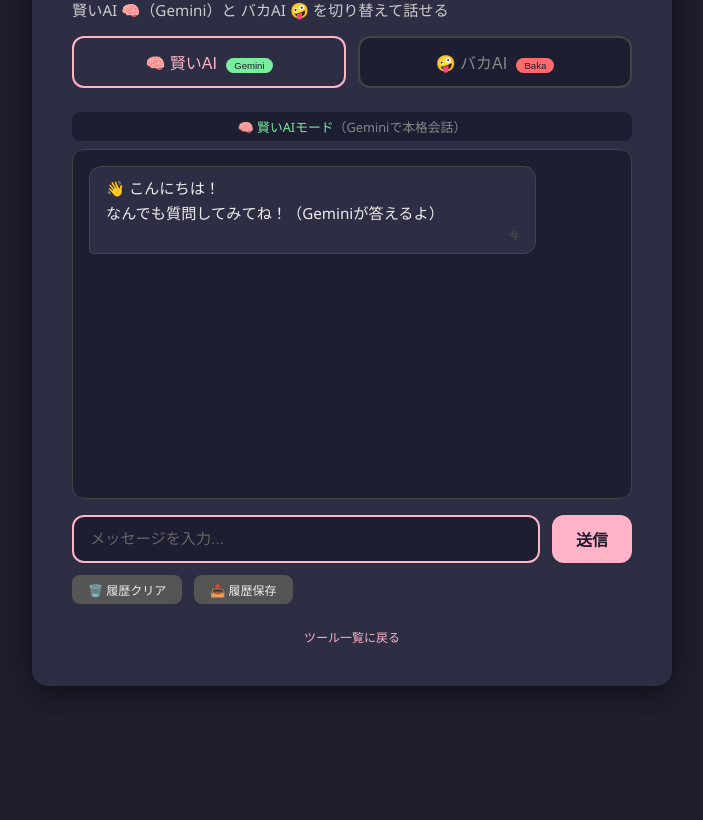
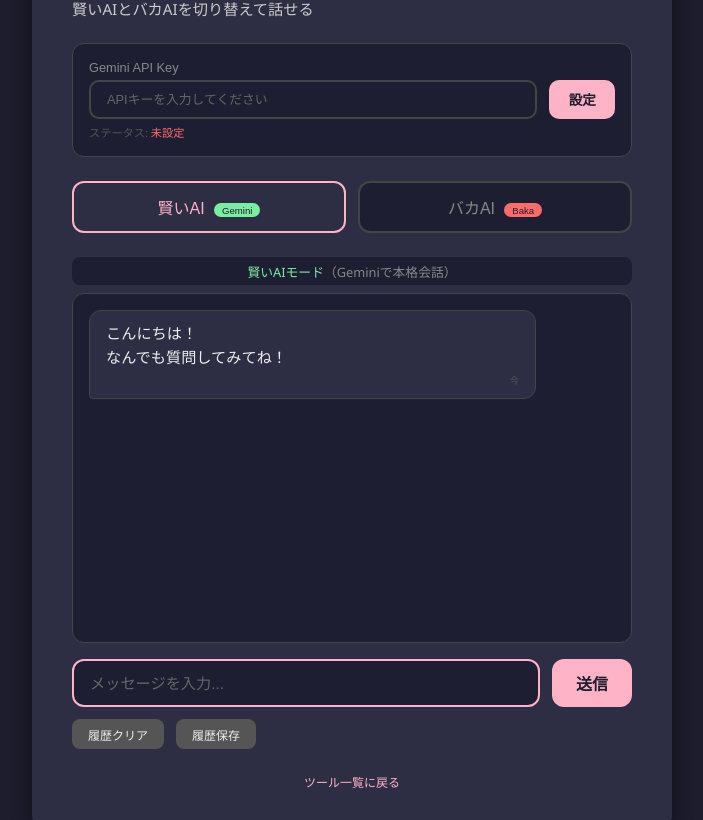
Before and after one commit to ppqh/ai, a plain HTML site: page index.html in a window 1280 px wide. Shown: the part 112-932 px from the top of the page, without its empty margins (288-991 px from the left). Before the commit the page ends 830 px from the top, so only its background shows below. Drawn offline with Linux system fonts and the light colour scheme; a web font is replaced by a local one.

Commit message:
Update index.html

```diff
--- a/index.html
+++ b/index.html
@@ -3,12 +3,11 @@
 <head>
     <meta charset="UTF-8" />
     <meta name="viewport" content="width=device-width, initial-scale=1.0"/>
-    <title>AI Chatbot - 賢い/バカ切り替え</title>
+    <title>AI Chatbot</title>
 
     <link href="https://fonts.googleapis.com/css2?family=Mochiy+Pop+One&family=Kiwi+Maru&display=swap" rel="stylesheet">
 
     <style>
-        /* スタイルは前回と同じ */
         * { box-sizing: border-box; margin: 0; padding: 0; }
         body {
             background: #1e1e2f;
@@ -38,9 +37,64 @@
         .sub {
             color: #ccc;
             font-size: 0.95rem;
-            margin-bottom: 1rem;
+            margin-bottom: 1.5rem;
         }
 
+        /* ===== APIキー設定エリア ===== */
+        .key-area {
+            background: #1e1e32;
+            border-radius: 12px;
+            padding: 1rem;
+            margin-bottom: 1.5rem;
+            border: 1px solid #444;
+        }
+        .key-area .key-label {
+            font-size: 0.8rem;
+            color: #888;
+            margin-bottom: 0.3rem;
+            font-family: 'Mochiy Pop One', sans-serif;
+        }
+        .key-area .key-row {
+            display: flex;
+            gap: 0.75rem;
+        }
+        .key-area .key-row input {
+            flex: 1;
+            background: #1e1e32;
+            border: 2px solid #444;
+            padding: 0.6rem 1rem;
+            border-radius: 10px;
+            color: #fff;
+            font-size: 0.8rem;
+            font-family: 'Kiwi Maru', sans-serif;
+            outline: none;
+            transition: border-color 0.3s;
+        }
+        .key-area .key-row input:focus { border-color: #ffb3c6; }
+        .key-area .key-row input::placeholder { color: #666; }
+        .key-area .key-row button {
+            background: #ffb3c6;
+            color: #1e1e2f;
+            border: none;
+            padding: 0.6rem 1.2rem;
+            border-radius: 10px;
+            font-size: 0.85rem;
+            font-family: 'Mochiy Pop One', sans-serif;
+            font-weight: bold;
+            cursor: pointer;
+            transition: background 0.2s;
+            white-space: nowrap;
+        }
+        .key-area .key-row button:hover { background: #ff8fab; }
+        .key-area .key-status {
+            font-size: 0.7rem;
+            color: #555;
+            margin-top: 0.3rem;
+        }
+        .key-area .key-status .set { color: #7bed9f; }
+        .key-area .key-status .not-set { color: #ff6b6b; }
+
+        /* ===== モード切替 ===== */
         .mode-toggle {
             display: flex;
             gap: 0.75rem;
@@ -170,8 +224,13 @@
             color: #555;
             text-align: center;
         }
-        .footer a { color: #ffb3c6; text-decoration: none; }
-        .footer a:hover { text-decoration: underline; }
+        .footer a {
+            color: #ffb3c6;
+            text-decoration: none;
+        }
+        .footer a:hover {
+            text-decoration: underline;
+        }
 
         .spinner {
             display: inline-block;
@@ -205,34 +264,46 @@
             .input-row { flex-direction: column; }
             .input-row button { width: 100%; }
             .mode-toggle button { font-size: 0.8rem; padding: 0.5rem; }
+            .key-area .key-row { flex-direction: column; }
         }
     </style>
 </head>
 <body>
 
     <div class="container">
-        <h1>🤖 AI Chatbot</h1>
-        <p class="sub">賢いAI 🧠（Gemini）と バカAI 🤪 を切り替えて話せる</p>
+        <h1>AI Chatbot</h1>
+        <p class="sub">賢いAIとバカAIを切り替えて話せる</p>
 
+        <!-- ===== APIキー設定 ===== -->
+        <div class="key-area">
+            <div class="key-label">Gemini API Key</div>
+            <div class="key-row">
+                <input type="text" id="apiKeyInput" placeholder="APIキーを入力してください" />
+                <button id="setKeyBtn">設定</button>
+            </div>
+            <div class="key-status" id="keyStatus">ステータス: <span class="not-set">未設定</span></div>
+        </div>
+
+        <!-- ===== モード切替 ===== -->
         <div class="mode-toggle">
             <button id="modeGenius" class="active">
-                🧠 賢いAI
+                賢いAI
                 <span class="badge genius">Gemini</span>
             </button>
             <button id="modeBaka">
-                🤪 バカAI
+                バカAI
                 <span class="badge baka">Baka</span>
             </button>
         </div>
 
         <div class="mode-indicator" id="modeIndicator">
-            🧠 <span class="genius-mode">賢いAIモード</span>（Geminiで本格会話）
+            <span class="genius-mode">賢いAIモード</span>（Geminiで本格会話）
         </div>
 
         <div class="chat-box" id="chatBox">
             <div class="msg bot">
-                👋 こんにちは！<br>
-                <span id="welcomeText">なんでも質問してみてね！</span>
+                こんにちは！<br>
+                なんでも質問してみてね！
                 <div class="time">今</div>
             </div>
         </div>
@@ -243,8 +314,8 @@
         </div>
 
         <div class="btn-row">
-            <button id="clearBtn">🗑️ 履歴クリア</button>
-            <button id="exportBtn">📥 履歴保存</button>
+            <button id="clearBtn">履歴クリア</button>
+            <button id="exportBtn">履歴保存</button>
         </div>
 
         <div class="footer">
@@ -254,32 +325,26 @@
 
     <script>
         // ================================================================
-        // ★★★ ここにあなたのAPIキーを設定してください ★★★
-        // ================================================================
-        const GEMINI_API_KEY = 'AQ.Ab8RN6IrtwkvbxX4qRTXRNdpWoNrWpbbWBCVzasbhU6nrO6p6A'; // ← ここを書き換える！
-        const GEMINI_API_URL = 'https://generativelanguage.googleapis.com/v1beta/models/gemini-2.0-flash:generateContent';
-
-        // ================================================================
         // ★★★ バカAI（パターンマッチ） ★★★
         // ================================================================
         const bakaResponses = {
             'こんにちは|やあ|おはよう|こんばんは': [
-                'こんにちは！😊 今日はどんな日？',
+                'こんにちは！ 今日はどんな日？',
                 'やあ！元気にしてた？',
                 'お疲れ様！話しかけてくれてありがとう'
             ],
             'お疲れ|疲れた|眠い|つかれた': [
-                'お疲れ様！ゆっくり休んでね 😴',
+                'お疲れ様！ゆっくり休んでね',
                 '無理しないでね。適度に休憩が大事だよ！',
                 'お疲れさま。何か手伝えることある？'
             ],
             '元気|調子|どう?|気分': [
-                '元気だよ！話してくれて嬉しい！😄',
+                '元気だよ！話してくれて嬉しい！',
                 '絶好調！君はどう？',
                 'いつも以上に元気いっぱいだよ！'
             ],
             'ありがとう|感謝|thanks': [
-                'どういたしまして！😊 また何かあったら聞いてね！',
+                'どういたしまして！ また何かあったら聞いてね！',
                 'いつでもどうぞ！あなたの役に立てて嬉しいよ！'
             ],
             '名前|あなたの名前|お名前': [
@@ -287,12 +352,12 @@
                 '私はバカAI。賢いAIには負けるけど、愛はあるよ！'
             ],
             'バカ|あほ|まぬけ|間抜け': [
-                'そう言われると悲しいよ…でもバカだしね！😂',
+                'そう言われると悲しいよ…でもバカだしね！',
                 'バカでごめんね！でも愛されてるからいいの！'
             ],
             '賢い|頭いい|すごい|できる': [
                 'えへへ、褒めてくれるの？嬉しいけど、実はバカなんだよね！',
-                '賢く見える？それはきっと錯覚だよ！😄'
+                '賢く見える？それはきっと錯覚だよ！'
             ]
         };
 
@@ -306,7 +371,7 @@
             }
             const fallbacks = [
                 'なるほど！それについてもっと詳しく教えてくれる？（バカだからよくわかんないや）',
-                '🤔 うーん…バカには難しい質問だなあ！',
+                'うーん…バカには難しい質問だなあ！',
                 'ほほう！それでどうなったの？（実はよくわかってない）',
                 'いいね！それ、もっと深掘りしていきたいな！（適当）',
                 'バカだから難しいことはわかんないけど、君の話は好きだよ！'
@@ -317,12 +382,13 @@
         // ================================================================
         // ★★★ 賢いAI（Google Gemini） ★★★
         // ================================================================
-        async function getGeniusResponse(input) {
-            if (!GEMINI_API_KEY || GEMINI_API_KEY === 'AQ.Ab8RN6IrtwkvbxX4qRTXRNdpWoNrWpbbWBCVzasbhU6nrO6p6A') {
-                return '⚠️ Gemini APIキーが設定されていません。\nコード内の `GEMINI_API_KEY` にキーを設定してね！';
+        async function getGeniusResponse(input, apiKey) {
+            if (!apiKey) {
+                return 'APIキーが設定されていません。上部の入力欄にAPIキーを設定してください。';
             }
             try {
-                const response = await fetch(`${GEMINI_API_URL}?key=${GEMINI_API_KEY}`, {
+                const url = 'https://generativelanguage.googleapis.com/v1beta/models/gemini-2.0-flash:generateContent';
+                const response = await fetch(`${url}?key=${apiKey}`, {
                     method: 'POST',
                     headers: {
                         'Content-Type': 'application/json'
@@ -340,14 +406,14 @@
 
                 if (!response.ok) {
                     const error = await response.json();
-                    return `❌ APIエラー: ${error.error?.message || '不明なエラー'}`;
+                    return 'APIエラー: ' + (error.error?.message || '不明なエラー');
                 }
 
                 const data = await response.json();
                 return data.candidates[0].content.parts[0].text;
 
             } catch (error) {
-                return `❌ 通信エラー: ${error.message}`;
+                return '通信エラー: ' + error.message;
             }
         }
 
@@ -355,7 +421,11 @@
         // ★★★ UI制御 ★★★
         // ================================================================
         let currentMode = 'genius';
+        let currentApiKey = '';
 
+        const apiKeyInput = document.getElementById('apiKeyInput');
+        const setKeyBtn = document.getElementById('setKeyBtn');
+        const keyStatus = document.getElementById('keyStatus');
         const chatBox = document.getElementById('chatBox');
         const userInput = document.getElementById('userInput');
         const sendBtn = document.getElementById('sendBtn');
@@ -364,34 +434,63 @@
         const modeGenius = document.getElementById('modeGenius');
         const modeBaka = document.getElementById('modeBaka');
         const modeIndicator = document.getElementById('modeIndicator');
-        const welcomeText = document.getElementById('welcomeText');
 
+        // ===== APIキー管理 =====
+        function loadApiKey() {
+            const saved = localStorage.getItem('gemini_api_key');
+            if (saved) {
+                currentApiKey = saved;
+                apiKeyInput.value = saved;
+                keyStatus.innerHTML = 'ステータス: <span class="set">設定済み</span>';
+            } else {
+                keyStatus.innerHTML = 'ステータス: <span class="not-set">未設定</span>';
+            }
+        }
+
+        function saveApiKey() {
+            const key = apiKeyInput.value.trim();
+            if (key) {
+                currentApiKey = key;
+                localStorage.setItem('gemini_api_key', key);
+                keyStatus.innerHTML = 'ステータス: <span class="set">設定済み</span>';
+                alert('APIキーを保存しました！');
+            } else {
+                alert('APIキーを入力してください');
+            }
+        }
+
+        setKeyBtn.addEventListener('click', saveApiKey);
+        apiKeyInput.addEventListener('keydown', (e) => {
+            if (e.key === 'Enter') saveApiKey();
+        });
+
+        // ===== モード切替 =====
         function setMode(mode) {
             currentMode = mode;
             modeGenius.classList.toggle('active', mode === 'genius');
             modeBaka.classList.toggle('active', mode === 'baka');
 
             if (mode === 'genius') {
-                modeIndicator.innerHTML = '🧠 <span class="genius-mode">賢いAIモード</span>（Geminiで本格会話）';
-                welcomeText.textContent = 'なんでも質問してみてね！（Geminiが答えるよ）';
+                modeIndicator.innerHTML = '<span class="genius-mode">賢いAIモード</span>（Geminiで本格会話）';
             } else {
-                modeIndicator.innerHTML = '🤪 <span class="baka-mode">バカAIモード</span>（パターンマッチで適当返答）';
-                welcomeText.textContent = 'バカだけど、愛はあるよ！😄';
+                modeIndicator.innerHTML = '<span class="baka-mode">バカAIモード</span>（パターンマッチで適当返答）';
             }
         }
 
         modeGenius.addEventListener('click', () => setMode('genius'));
         modeBaka.addEventListener('click', () => setMode('baka'));
 
+        // ===== メッセージ =====
         function addMessage(text, isUser) {
             const div = document.createElement('div');
             div.className = `msg ${isUser ? 'user' : 'bot'}`;
             const time = new Date().toLocaleTimeString('ja-JP', { hour: '2-digit', minute: '2-digit' });
-            div.innerHTML = `${text.replace(/\n/g, '<br>')}<div class="time">${time}</div>`;
+            div.innerHTML = text.replace(/\n/g, '<br>') + '<div class="time">' + time + '</div>';
             chatBox.appendChild(div);
             chatBox.scrollTop = chatBox.scrollHeight;
         }
 
+        // ===== 送信 =====
         async function sendMessage() {
             const text = userInput.value.trim();
             if (!text) return;
@@ -401,32 +500,33 @@
             userInput.focus();
 
             sendBtn.disabled = true;
-            sendBtn.innerHTML = '<span class="spinner"></span> 考え中...';
+            sendBtn.innerHTML = '考え中...';
 
             try {
                 let reply;
                 if (currentMode === 'genius') {
-                    reply = await getGeniusResponse(text);
+                    reply = await getGeniusResponse(text, currentApiKey);
                 } else {
                     await new Promise(resolve => setTimeout(resolve, 300 + Math.random() * 500));
                     reply = getBakaResponse(text);
                 }
                 addMessage(reply, false);
             } catch (error) {
-                addMessage(`❌ エラー: ${error.message}`, false);
+                addMessage('エラー: ' + error.message, false);
             } finally {
                 sendBtn.disabled = false;
                 sendBtn.innerHTML = '送信';
             }
         }
 
+        // ===== 履歴 =====
         function clearChat() {
             if (!confirm('会話履歴をクリアしますか？')) return;
             const modeLabel = currentMode === 'genius' ? '賢いAI' : 'バカAI';
             chatBox.innerHTML = `
                 <div class="msg bot">
-                    👋 履歴をクリアしたよ！<br>
-                    <span>${modeLabel}モードで再スタート！</span>
+                    履歴をクリアしたよ！<br>
+                    ${modeLabel}モードで再スタート！
                     <div class="time">今</div>
                 </div>
             `;
@@ -438,18 +538,19 @@
             items.forEach(msg => {
                 const isUser = msg.classList.contains('user');
                 const text = msg.textContent.replace(/\d{2}:\d{2}$/, '').trim();
-                messages.push(`${isUser ? '👤 あなた' : '🤖 AI'}: ${text}`);
+                messages.push((isUser ? 'あなた' : 'AI') + ': ' + text);
             });
-            const content = `【${currentMode === 'genius' ? '賢いAI' : 'バカAI'}モードの会話ログ】\n${'='.repeat(30)}\n${messages.join('\n')}`;
+            const content = '【' + (currentMode === 'genius' ? '賢いAI' : 'バカAI') + 'モードの会話ログ】\n' + '='.repeat(30) + '\n' + messages.join('\n');
             const blob = new Blob([content], { type: 'text/plain;charset=utf-8' });
             const url = URL.createObjectURL(blob);
             const a = document.createElement('a');
             a.href = url;
-            a.download = `chat_log_${currentMode}_${new Date().toISOString().slice(0,10)}.txt`;
+            a.download = 'chat_log_' + currentMode + '_' + new Date().toISOString().slice(0,10) + '.txt';
             a.click();
             URL.revokeObjectURL(url);
         }
 
+        // ===== イベント =====
         sendBtn.addEventListener('click', sendMessage);
         userInput.addEventListener('keydown', (e) => {
             if (e.key === 'Enter' && !e.shiftKey) {
@@ -460,6 +561,8 @@
         clearBtn.addEventListener('click', clearChat);
         exportBtn.addEventListener('click', exportChat);
 
+        // ===== 初期化 =====
+        loadApiKey();
         setMode('genius');
         userInput.focus();
     </script>
```
